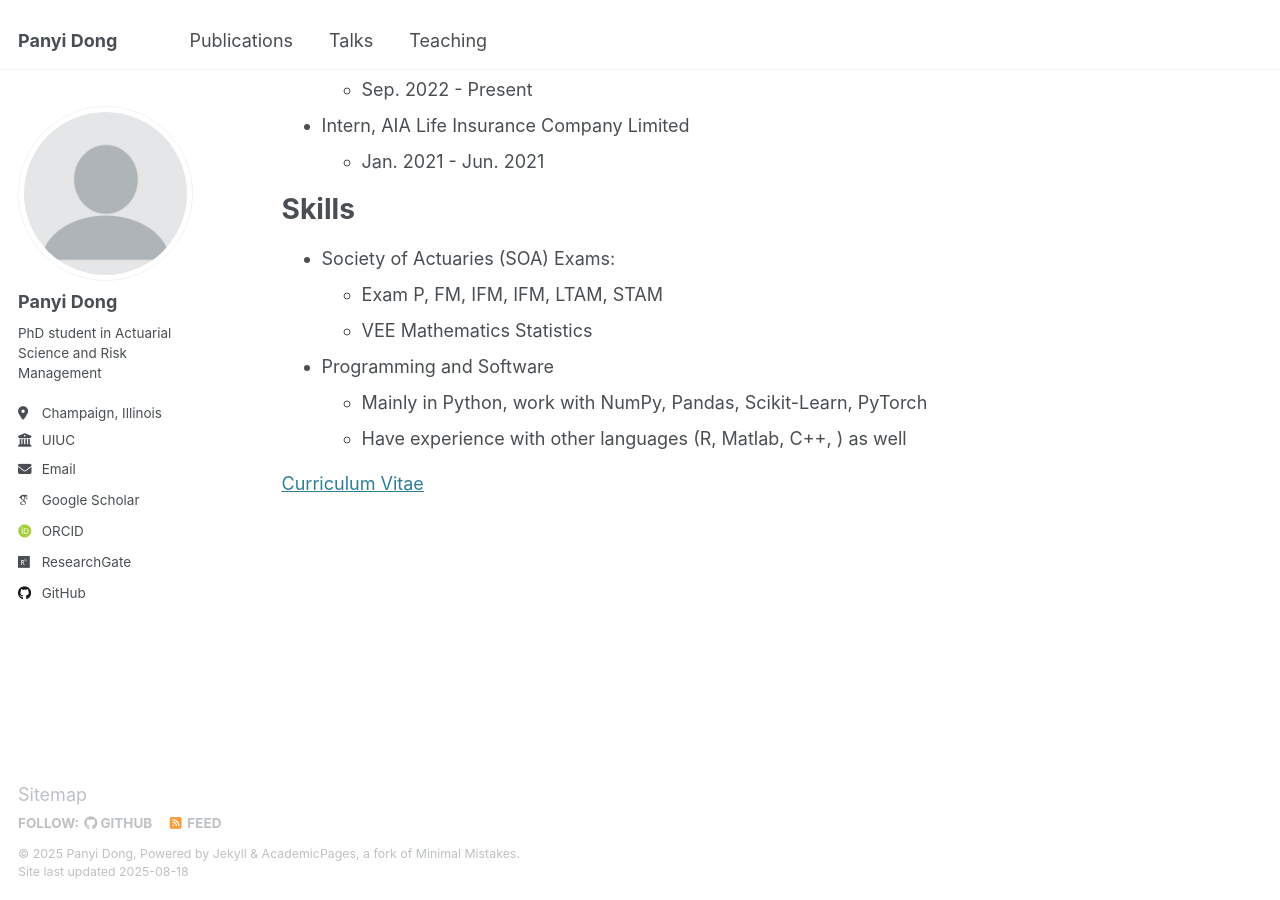
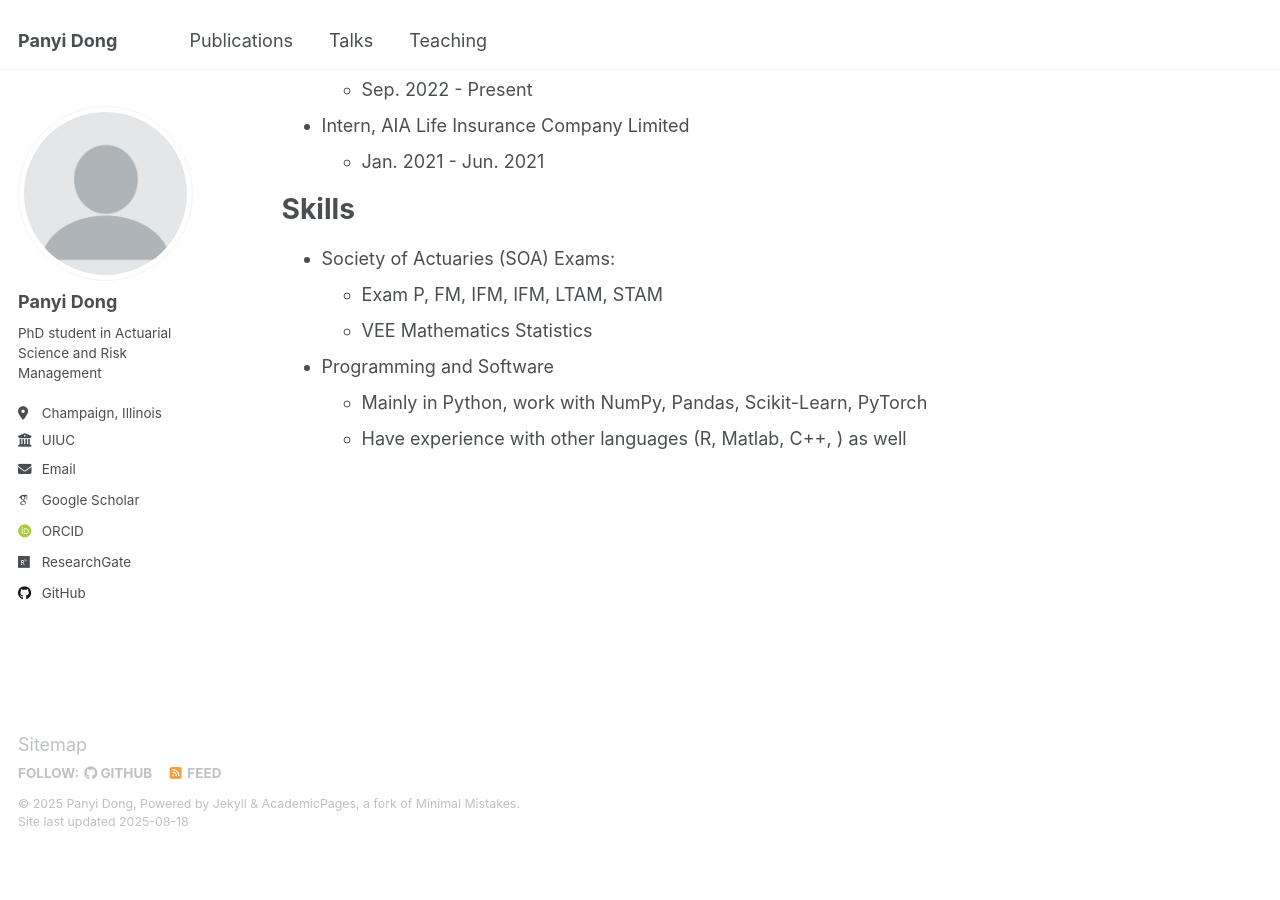
Before and after one commit to PanyiDong/panyidong.github.io, a Jekyll site: the page built from _pages/about.md, in a window 1280 px wide and 900 px high, scrolled down 809 px. Built offline with Jekyll 4.4.1, drawn with Linux system fonts in a browser that asks for light colours; some web fonts are replaced; after the commit the page ends 1659 px from its top, so only the background shows below that.

Commit message:
update format

```diff
--- a/_pages/about.md
+++ b/_pages/about.md
@@ -39,5 +39,3 @@ Skills
 * Programming and Software
   * Mainly in Python, work with NumPy, Pandas, Scikit-Learn, PyTorch
   * Have experience with other languages (R, Matlab, C++, ) as well
-
-[Curriculum Vitae](CV.pdf)
```
Also changed, not shown: 1 other file.
